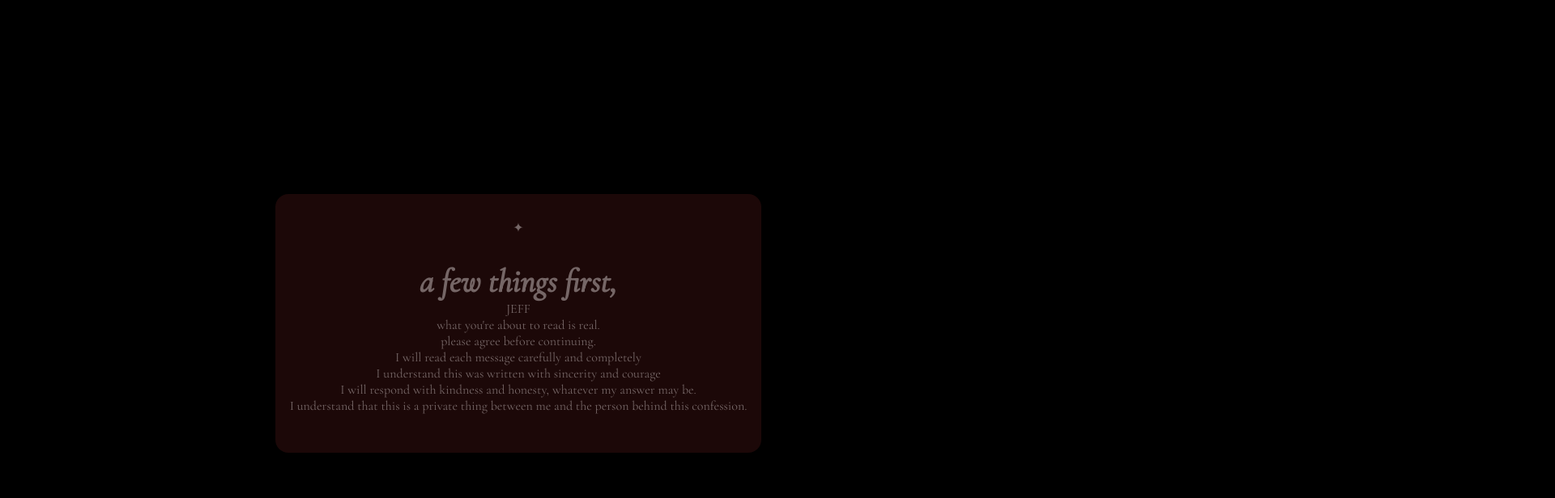
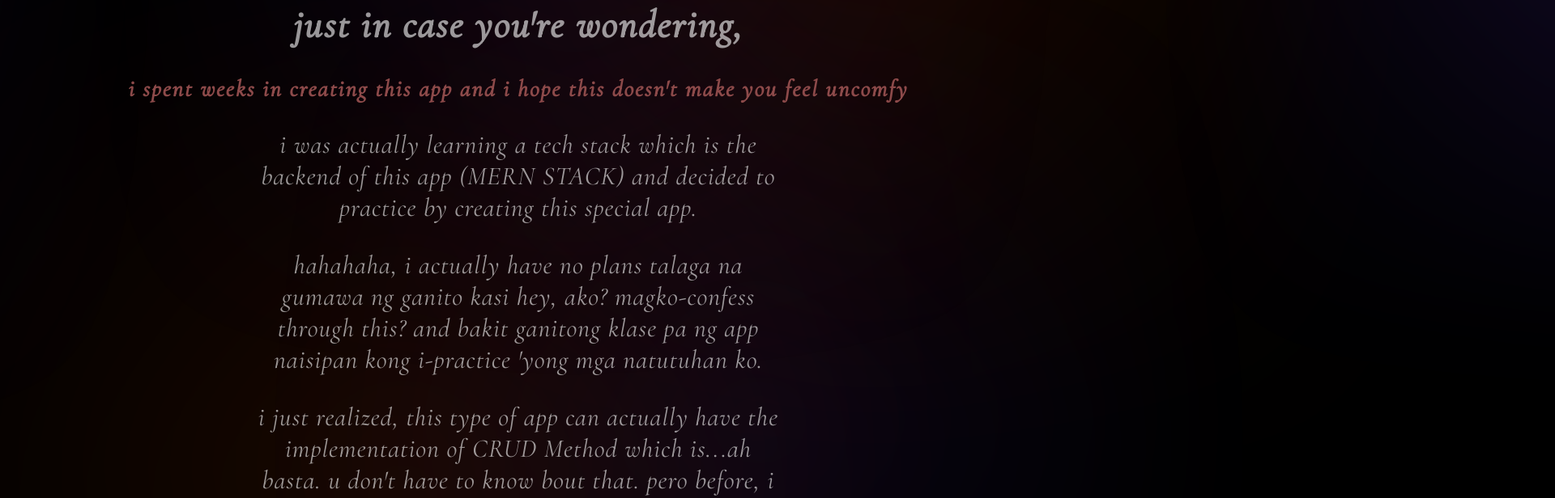
Before and after one commit to maryyygb/confession_app, a React (Vite) app in the folder justforyou/: page / in a window 1280 px wide. Shown: the top 616 px of the page at 81% size, 1920 px wide, since content can reach past the window. Built offline with nearby package versions, Linux system fonts and the light colour scheme.

Commit message:
finished the Agreement.jsx and started the Reminder.jsx

```diff
--- a/justforyou/src/Agreement.jsx
+++ b/justforyou/src/Agreement.jsx
@@ -1,31 +1,97 @@
-import React from 'react'
+/* eslint-disable no-unused-vars */
+import {useEffect, useState} from 'react'
+import { VscHeart, VscHeartFilled } from "react-icons/vsc";
+
 
 function Agreement() {
 
-    const name = "JEFF";
+    let name = "JEFF";
+    name = name.toLowerCase();
+
+    const [access, setAccess] = useState(false);
+
+    const [agree, isAgree] = useState({
+                                term0: false,
+                                term1: false,
+                                term2: false});
+
+    // FUNCTIONS
+    const conditions = ["I will read each message carefully and completely, knowing it was written with true sincerity and courage.",
+                        "I will respond with absolute kindness and honesty, no matter what my final answer may be.",
+                        "I understand completely that this is a deeply private space meant strictly between the two of us."
+    ];
+
+    const handleConditions = (i) => {
+
+        const key = `term${i}`
+        isAgree(p => ({...p, [key]: !p[key]}))
+    }
+
+
+
+    useEffect(() => {
+
+        const allChecked = Object.values(agree).every(val => val === true);
+
+        setAccess(allChecked)
+
+                console.log("Updated Agreement State: ", agree);
+
+            }, [agree])
+
+    const just = () => {
+        console.log("This one says it match the name")
+    }
+
   return (
-    <div className="container">
+    <div className="container ag_con">
+        <div className="orbs">
+            <div className="orb1"></div>
+            <div className="orb2"></div>
+            <div className="orb3"></div>
+            <div className="orb4"></div>
+
+            <div className="orb5"></div>
+            <div className="orb6"></div>
+        </div>
         <div className="card_ag">
-            <div className="deco_ag">✦</div>
+            <div className="deco_ag">
+                <p>✦</p>
+                <p>✦</p>
+            </div>
             <h1 className="agreement_title">a few things first,</h1>
             <p className="userName">{name}</p>
-            <p className="ag_reminder">what you're about to read is real.</p>
-            <p className="ag_reminder">please agree before continuing.</p>
+            <p className="ag_reminder_one">what you're about to read is real.</p>
+            <p className="ag_reminder_two">please agree before continuing.</p>
 
-            <div className="terms">
-                <div className="term_1">
-                    <p className="one">I will read each message carefully and completely</p>
-                </div>
-                <div className="term_2">
-                    <p className="two">I understand this was written with sincerity and courage</p>
-                </div>
-                <div className="term_3">
-                    <p className="three">I will respond with kindness and honesty, whatever my answer may be.</p>
-                </div>
-                <div className="term_4">
-                    <p className="four">I understand that this is a private thing between me and the person behind this confession.</p>
-                </div>
-            </div>
+            <ul className="terms">
+                {conditions.map((condition, i) => {
+                    const isTermAgreed = agree[`term${i}`]
+
+                    return (
+                       <li
+                       className={`term ${isTermAgreed ? 'agreed' : 'not_agreed'}`}
+
+                       onClick={() => handleConditions(i)}
+                       key={i}>
+                    <p className="checkbox">
+                        {isTermAgreed ? (<VscHeartFilled className='heart_i'/>) : (<VscHeart className='heart_i'/>) }
+
+                    </p>
+                    <p className='conditions'>{condition}</p>
+                </li>
+                    )})
+                }
+
+            </ul>
+
+            <button
+                    className={`verify_btn_ag ${access ? 'verified' : 'not_verified'}`}
+                    disabled={!access}
+                    onClick={just}
+                >
+                    {access ? "i agree — show me →" : "you must agree to continue"}
+                </button>
         </div>
     </div>
   )
--- a/justforyou/src/App.css
+++ b/justforyou/src/App.css
@@ -118,7 +118,7 @@ div.orb6 {
 div.container {
   background: rgba(136, 43, 43, 0.205);
   width: 600px;
-  height: 40vh;
+  height: 550px;
   border-radius: 1rem;
 
   position: relative;
@@ -182,19 +182,23 @@ button.verify_btn {
   padding: 1rem;
   border-radius: 1rem;
   color: gray;
-  background: rgba(58, 38, 38, 0.692);
   margin-top: 1rem;
   width: 100%;
   border: .5px solid #f5f5f536;
-  cursor: not-allowed;
 }
 
 button.verified {
   cursor: pointer;
+  background: rgba(99, 61, 61, 0.267);
 }
 
 button.verified:hover {
   background: rgba(92, 48, 48, 0.781);
+}
+
+button.not_verified {
+  background: rgba(56, 36, 36, 0.692);
+  cursor: not-allowed;
 }
 
 p.not_error {
@@ -218,12 +222,19 @@ div.card_ag {
   display: flex;
   flex-direction: column;
   text-align: center;
+  align-items: center;
   height: 100%;
   border-radius: 1.1rem;
 }
 
 div.deco_ag {
   margin-top: 2rem;
+  text-align: center;
+
+  display: flex;
+  justify-content: center;
+  align-items: center;
+  gap: 2rem;
 }
 
 h1.agreement_title {
@@ -231,3 +242,152 @@ h1.agreement_title {
   margin-top: 2rem;
   font-size: 2.5rem;
 }
+
+div.ag_con {
+  height: 810px;
+}
+
+p.userName {
+  font-style: italic;
+  font-size: 2.5rem;
+  font-weight: 600;
+  color: rgba(146, 21, 21, 0.938);
+}
+
+p.ag_reminder_one {
+  font-size: 1.1rem;
+  text-align: justify;
+  text-align: center;
+  margin-top: 2rem;
+  font-family: Arial, Helvetica, sans-serif;
+  letter-spacing: 1px;
+}
+
+p.ag_reminder_two {
+  font-size: 1.1rem;
+  text-align: justify;
+  text-align: center;
+  margin-top: .5rem;
+  margin-bottom: 2rem;
+  font-family: Arial, Helvetica, sans-serif;
+  letter-spacing: 1px;
+}
+
+/* TERMS */
+
+ul.terms {
+  font-family: Arial, Helvetica, sans-serif;
+  text-align: justify;
+
+  display: flex;
+  flex-direction: column;
+  justify-content: center;
+  align-items: center;
+  gap: 1rem;
+  margin-top: 1.2rem;
+}
+
+li.term {
+  font-size: 1.1rem;
+  letter-spacing: 1px;
+  width: 80%;
+  height: auto;
+  list-style: none;
+
+  border: 1px solid #f5f5f51a;
+  border-radius: 10px;
+  padding: 1rem 1.5rem 1rem 1rem;
+
+  display: flex;
+  gap: 1rem;
+  justify-content: center;
+  align-items: center;
+  flex-shrink: 0;
+  cursor: pointer;
+}
+
+li.term:hover {
+  background: rgba(75, 36, 36, 0.342);
+}
+
+.term.agreed {
+  background: rgba(75, 36, 36, 0.342);
+  opacity: 1;
+}
+
+.term.not_agreed {
+  opacity: .6;
+}
+
+p.checkbox {
+  cursor: pointer;
+}
+
+.heart_i {
+  flex-shrink: 0;
+  font-size: 1.7rem;
+}
+
+p.conditions {
+  line-height: 1.5rem;
+}
+
+button.verify_btn_ag {
+  font-size: 1.2rem;
+  padding: 1rem;
+  border-radius: .8rem;
+  color: gray;
+  margin-top: 1.5rem;
+  width: 80%;
+  border: .5px solid #49191936;
+}
+
+.verify_btn_ag.not_verified {
+  color: rgba(128, 128, 128, 0.548);
+  background: rgba(58, 32, 32, 0.342);
+}
+
+.verify_btn_ag.verified {
+  border: 1px solid #b9b9b91c;
+}
+
+/* REMINDER PAGE*/
+div.reminder_con {
+  color: #f5f5f59d;
+  font-size: 1.5rem;
+  font-style: italic;
+  letter-spacing: 2px;
+
+  text-align: center;
+  position: relative
+}
+
+div.my_notes {
+  display: flex;
+  justify-content: center;
+  align-items: center;
+  flex-direction: column;
+}
+
+div.show_first {
+  text-align: center;
+}
+
+h1.header {
+  margin-top: 2rem;
+}
+
+p.m1 {
+  margin-top: 2rem;
+  font-size: 1.8rem;
+  color: rgb(141, 74, 74);
+  font-weight: 600;
+}
+
+div.show_sec p {
+  text-align: center;
+  width: 650px;
+  font-size: 2rem;
+  letter-spacing: 1px;
+  margin-top: 2rem;
+}
--- a/justforyou/src/App.jsx
+++ b/justforyou/src/App.jsx
@@ -4,13 +4,15 @@ import './App.css'
 
 import Home from "./Home"
 import Agreement from './Agreement';
-
+import Reminder from './Reminder';
 
 function App() {
+
   return (
     <>
         {/* <Home/> */}
-        <Agreement/>
+        {/* <Agreement/> */}
+        <Reminder/>
     </>
   )
 }
--- a/justforyou/src/Home.jsx
+++ b/justforyou/src/Home.jsx
@@ -17,13 +17,6 @@ function Home() {
         isAccess(hasAccess);
         console.log(access);
     }
-
-    // if(access == true) {
-    //         const btn = document.getElementsByClassName(".verify_btn");
-
-    //         btn.style.background = "rgba(99, 61, 61, 0.267)";
-    //         btn.style.cursor = "pointer";
-    //     }
 
     const just = () => {
         console.log("This one says it match the name")
@@ -49,7 +42,7 @@ function Home() {
                 <input className="name_input" type="text" placeholder="type your name here" value={userName} onChange={handleVerification} />
 
                 <button
-                    className={`verify_btn ${access ? 'verified' : ''}`}
+                    className={`verify_btn ${access ? 'verified' : 'not_verified'}`}
                     disabled={!access}
                     onClick={just}
                 >
--- /dev/null
+++ b/justforyou/src/Reminder.jsx
@@ -0,0 +1,49 @@
+
+function Reminder() {
+  return (
+    <div className="reminder_con">
+        <div className="orbs rem_obs">
+            <div className="orb1"></div>
+            <div className="orb2"></div>
+            <div className="orb3"></div>
+            <div className="orb4"></div>
+
+            <div className="orb5"></div>
+            <div className="orb6"></div>
+        </div>
+        <div className="deco_ag">
+                <p>✦</p>
+                <p>✦</p>
+            </div>
+            <div className="my_notes">
+                <div className="show_first">
+            <h1 className="header">SO, HI!</h1>
+            <h1 className="header">
+                just in case you're wondering,
+            </h1>
+            <p className="m1"> i spent weeks in creating this app and i hope this doesn't make you feel uncomfy</p>
+        </div>
+
+        <div className="show_sec">
+            <p className="pnote1">
+                i was actually learning a tech stack which is the backend of this app (MERN STACK) and decided to practice by creating this special app.
+            </p>
+            <p className="pnote2">
+                hahahaha, i actually have no plans talaga na gumawa ng ganito kasi hey, ako? magko-confess through this? and bakit ganitong klase pa ng app naisipan kong i-practice 'yong mga natutuhan ko.
+            </p>
+            <p className="pnote3">
+                i just realized, this type of app can actually have the implementation of CRUD Method which is...ah basta. u don't have to know bout that. pero before, i saw different versions of confession app and i just suddenly thought, y not? i want to create a unique one. sooooo, i came up with this idea. and ayon na nga, start na 'to IN
+            </p>
+            <p className="pnote3">
+                three
+            </p>
+            <p className="note4">two</p>
+            <p className="note5">one</p>
+        </div>
+            </div>
+
+    </div>
+  )
+}
+
+export default Reminder
```
